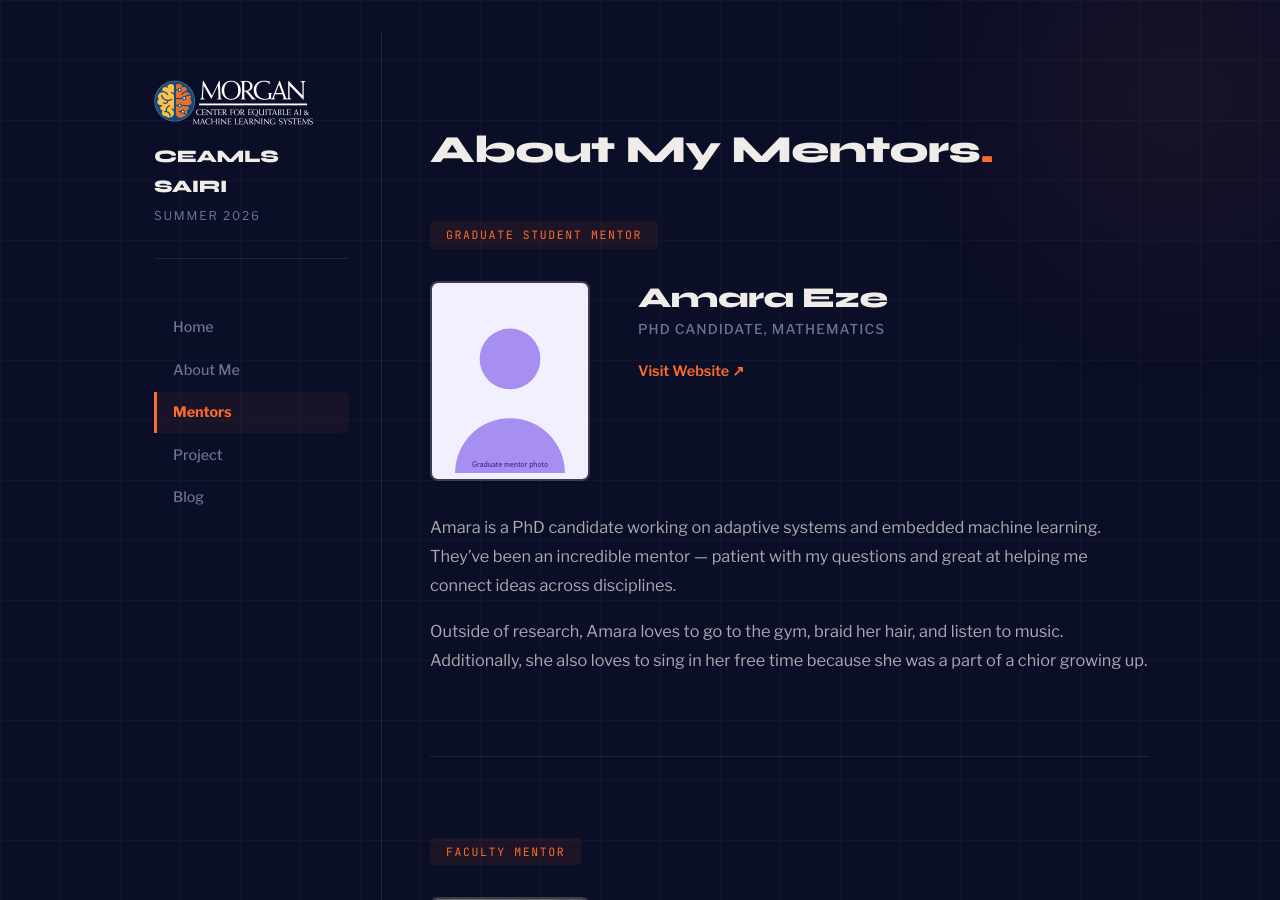
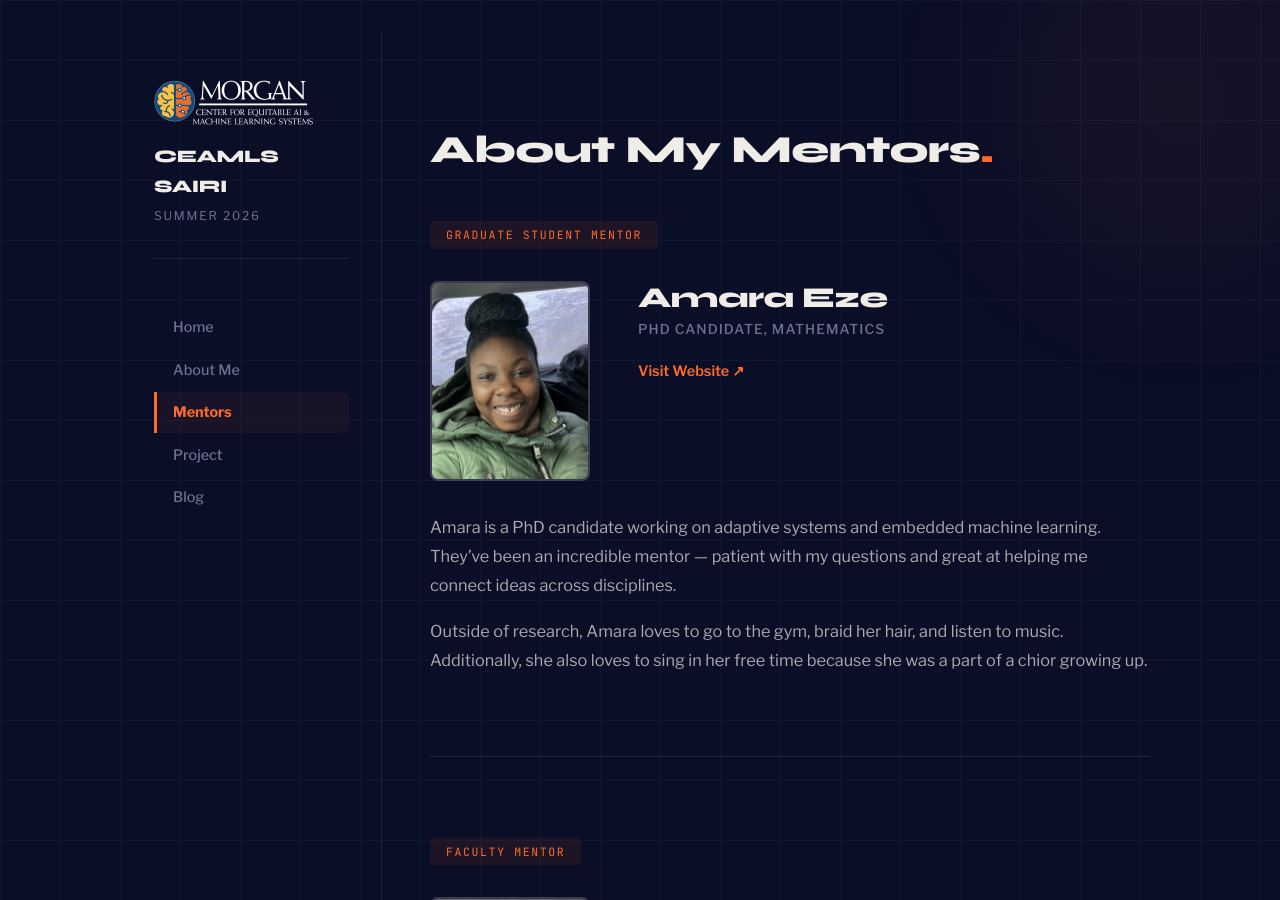
Before and after one commit to cgdaniels135/cgdaniels135ceamls26.github.io, a Jekyll site: the page built from pages/about-my-mentor.md, in a window 1280 px wide and 900 px high. Built offline with Jekyll 4.4.1, drawn with Linux system fonts in a browser that asks for light colours.

Commit message:
Update about-my-mentor.md

```diff
--- a/pages/about-my-mentor.md
+++ b/pages/about-my-mentor.md
@@ -6,7 +6,7 @@ permalink: /about-my-mentor.html
 graduate_mentor:
   name: Amara Eze
   title: PhD Candidate, Mathematics
-  image: /assets/images/graduate-student-mentor.svg
+  image: assets/images/Amara Eze.jpg
   website: https://www.linkedin.com/in/amara-eze-569b59259/
   bio: |
     Amara is a PhD candidate working on adaptive systems and embedded machine learning.
```
